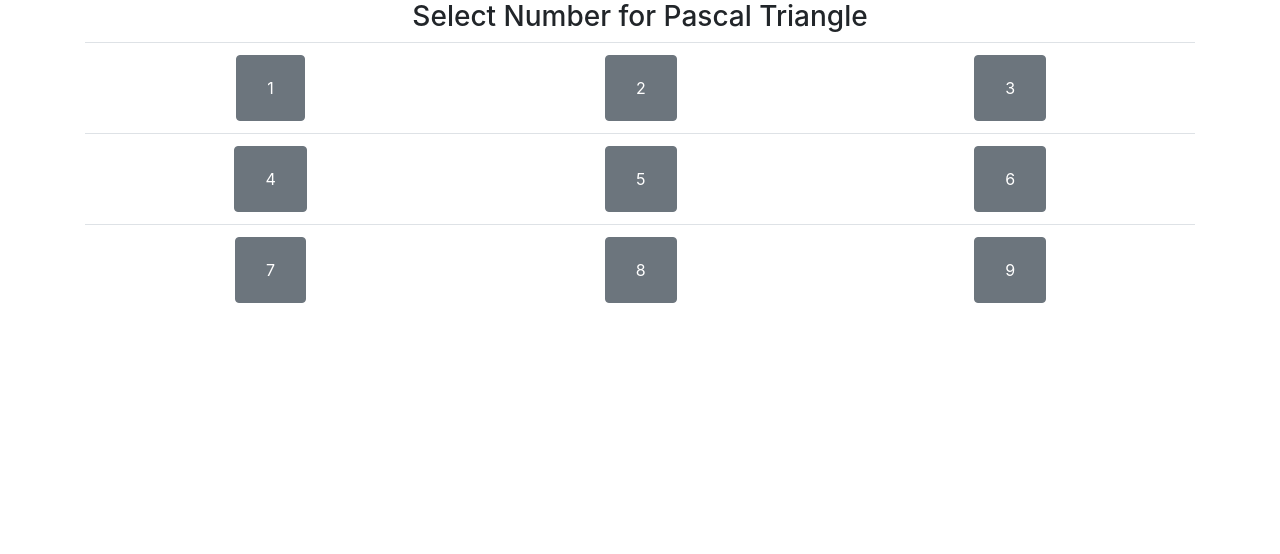
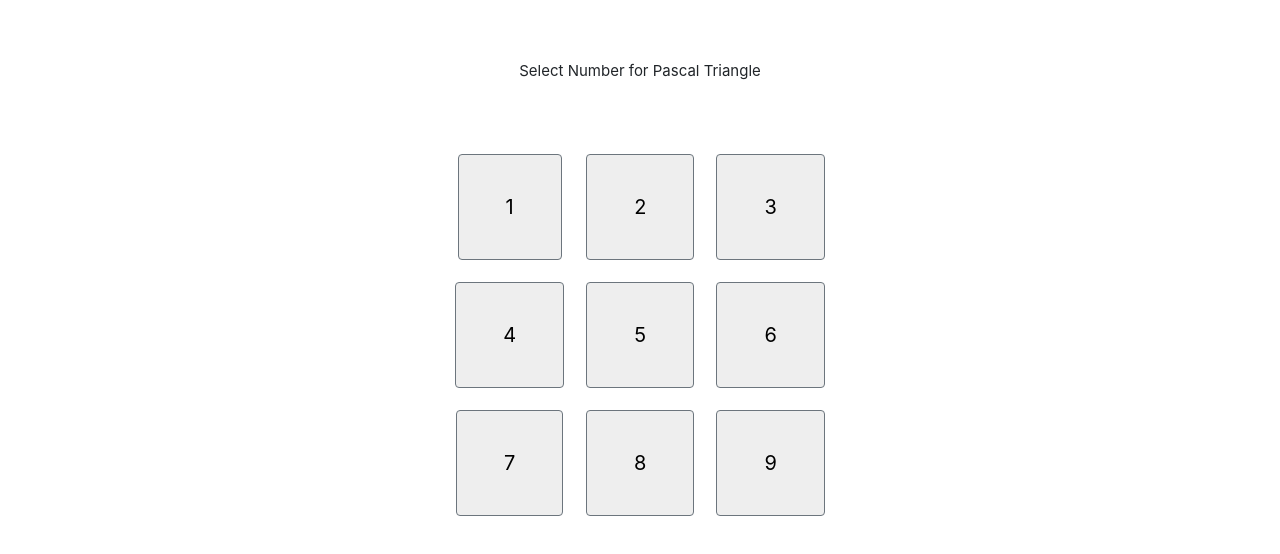
Before and after one commit to yueymiqua/pascals-triangle, a React (Create React App) app: page / in a window 1280 px wide. Shown: the top 554 px of the page. Built offline with nearby package versions, Linux system fonts and the light colour scheme.

Commit message:
updated styling

```diff
--- a/src/App.css
+++ b/src/App.css
@@ -1,9 +1,23 @@
+.title {
+  margin-top: 60px;
+  margin-bottom: 60px;
+  font-size: 15px;
+}
+
+.btn {
+  color: black;
+  font-size: 20px;
+  background-color: #eeeeee;
+}
+
 .center {
   text-align: center;
+  margin: 0 auto;
 }
 
 .spaced {
-  padding: 20px 30px;
+  padding: 37px 47px;
+  margin: 10px 10px;
 }
 
 .row {
@@ -14,7 +28,3 @@
   margin: 5px;
   padding: 5px;
 }
-
-.pascal-numbers {
-  padding: 20px 30px;
-}
--- a/src/App.js
+++ b/src/App.js
@@ -13,8 +13,8 @@ function App() {
     <Router>
       <Route path='/' exact>
         <div className="container center">
-          <h3>Select Number for Pascal Triangle</h3>
-          <table className="table">
+          <p className='title'>Select Number for Pascal Triangle</p>
+          <table className="center">
             <tbody>
               <tr>
                 <td>
--- a/src/components/pascals-triangle.component.js
+++ b/src/components/pascals-triangle.component.js
@@ -36,14 +36,15 @@ const PascalsTriangle = (props) => {
 
   return (
     <div>
-      <div className='center'>{pascalsArray.map((element, element_id) => (
-        <div className='pascal-row' key={element_id}>{element.map((num, num_id) => (
-          <button className='pascal-numbers' key={num_id}>{num}</button>
+      <Link to='/'>
+        <button className="btn btn-secondary">Close</button>
+      </Link>
+      <div className="center">{pascalsArray.map((element, element_id) => (
+        <div className="pascal-row" key={element_id}>{element.map((num, num_id) => (
+          <button className="spaced" key={num_id}>{num}</button>
         ))}</div>
       ))}</div>
-      <Link to='/'>
-        <button className="btn btn-primary">Back to Home Page</button>
-      </Link>
+
     </div>
   )
 }
```
